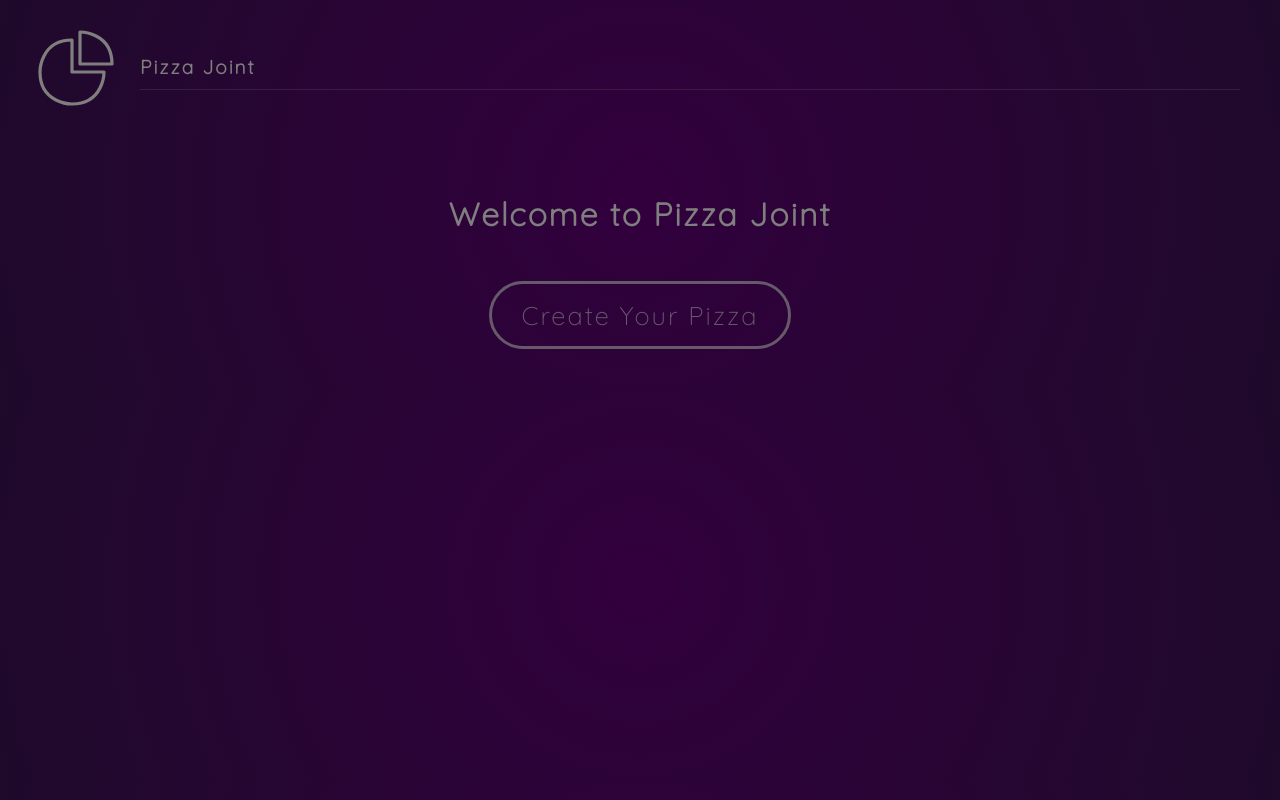
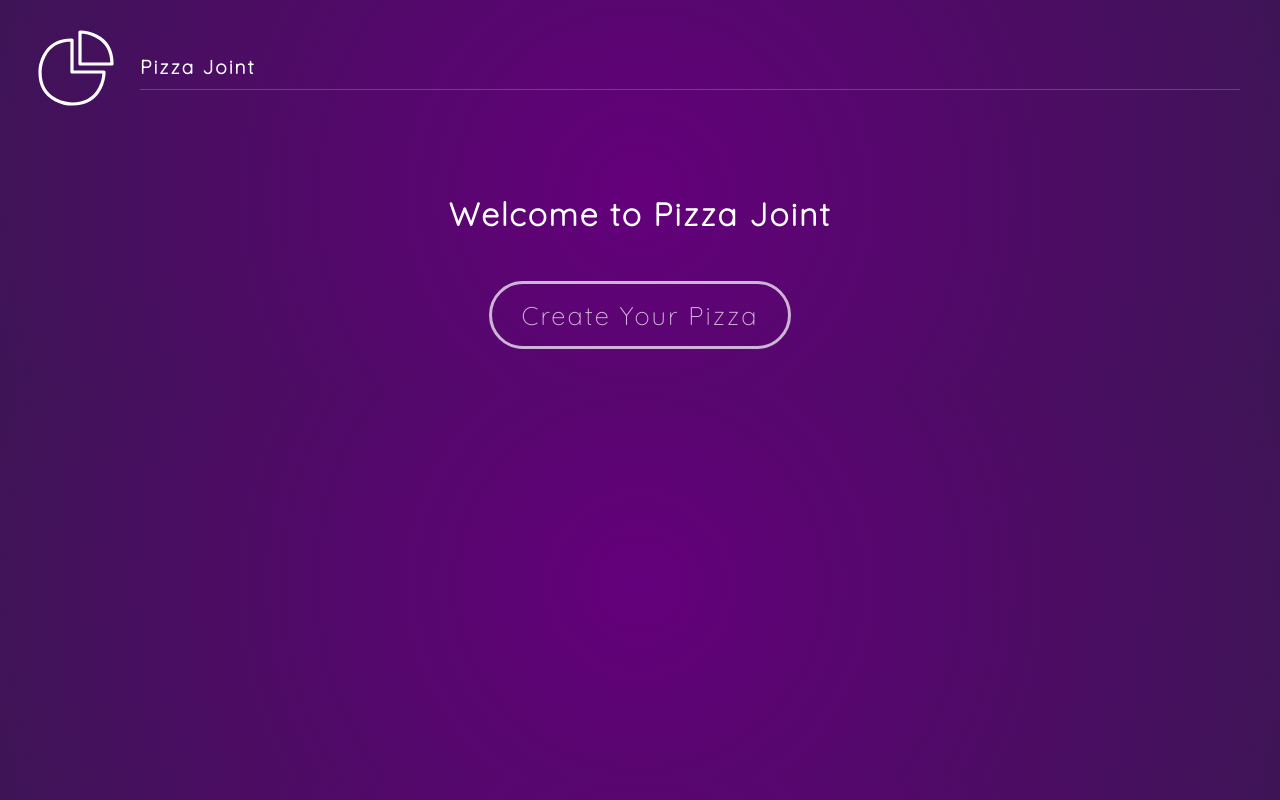
Before and after one commit to r3hmantom/PizzaJoint, a React (Vite) app: page / in a window 1280 px wide. Built offline with nearby package versions, Linux system fonts and the light colour scheme.

Commit message:
Order UseEffect

```diff
--- a/src/App.jsx
+++ b/src/App.jsx
@@ -11,7 +11,7 @@ import { AnimatePresence } from "framer-motion";
 function App() {
   const location = useLocation();
   const [pizza, setPizza] = useState({ base: "", toppings: [] });
-  const [showModal, setShowModal] = useState(true);
+  const [showModal, setShowModal] = useState(false);
 
   const addBase = (base) => {
     setPizza({ ...pizza, base });
--- a/src/components/Order.jsx
+++ b/src/components/Order.jsx
@@ -1,4 +1,4 @@
-import React, { useState } from "react";
+import React, { useEffect, useState } from "react";
 import { motion, AnimatePresence } from "framer-motion";
 
 const containerVariant = {
@@ -31,7 +31,12 @@ const childVariants = {
     transition: { ease: "easeInOut" },
   },
 };
-const Order = ({ pizza }) => {
+const Order = ({ pizza, setShowModal }) => {
+  useEffect(() => {
+    setTimeout(() => {
+      setShowModal(true);
+    }, 5000);
+  }, [setShowModal]);
   return (
     <motion.div
       variants={containerVariant}
```
